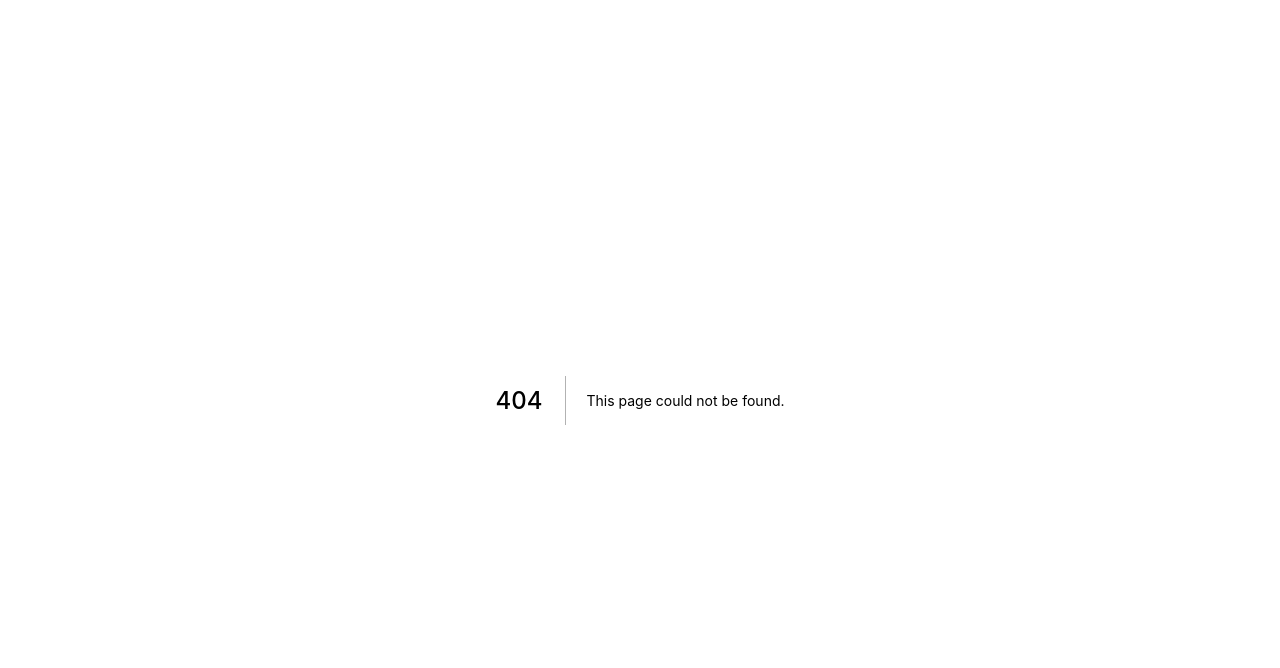
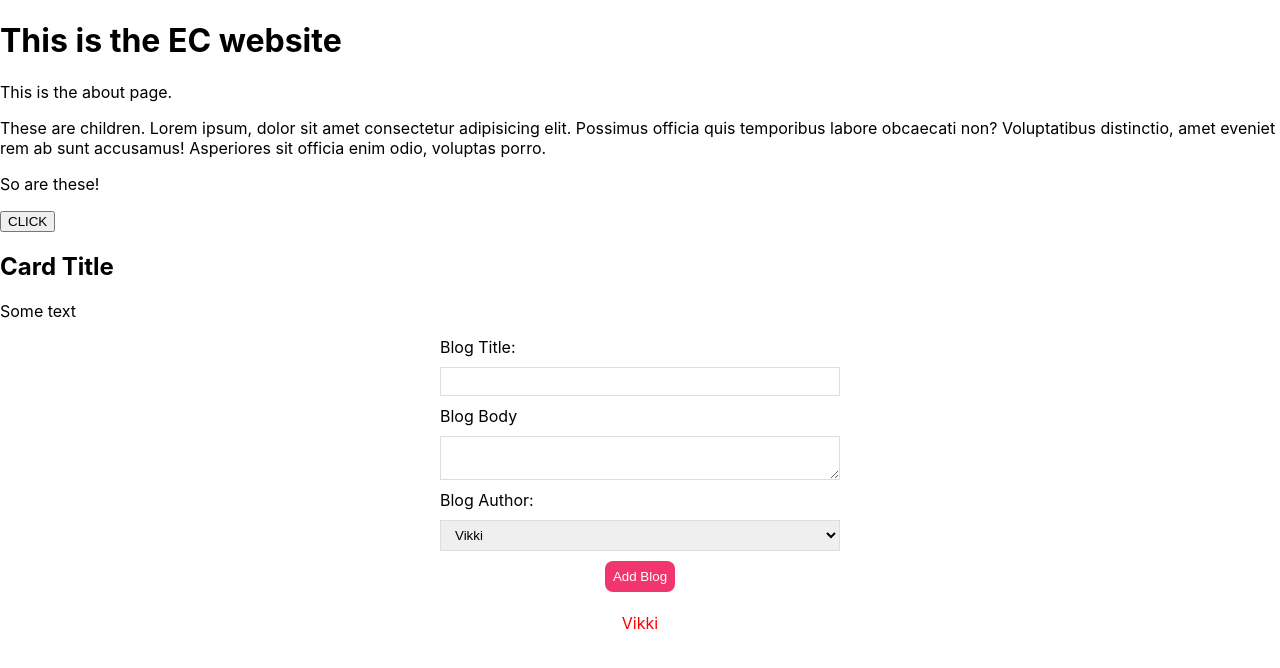
Before and after one commit to general-mathematics/groop_next, a Next.js app: page /about in a window 1280 px wide. Before the commit this address had no page. Shown: the top 668 px of the page. Built offline with nearby package versions, Linux system fonts and the light colour scheme.

Commit message:
Added Global and SCSS Module styles, begun form.
-
-
-

```diff
--- /dev/null
+++ b/components/Button.tsx
@@ -0,0 +1,11 @@
+type ButtonProps = {
+    handleClick: (event:React.MouseEvent<HTMLButtonElement>) => void
+}
+
+const Button = (props:ButtonProps) => {
+    return (
+        <button onClick={props.handleClick}>CLICK</button>
+     );
+}
+
+export default Button ;
--- /dev/null
+++ b/components/Card.tsx
@@ -0,0 +1,17 @@
+type CardProps = {
+    cardDetails: {
+        title: string,
+        text: string
+    }
+}
+
+const Card = (props:CardProps) => {
+    return (
+        <>
+        <h2>{props.cardDetails.title}</h2>
+        <p>{props.cardDetails.text}</p>
+        </>
+    );
+}
+
+export default Card ;
--- /dev/null
+++ b/components/Form.module.scss
@@ -0,0 +1,35 @@
+.testcolor {
+    color:red;
+}
+
+/* create new blog form */
+.create {
+  max-width: 400px;
+  margin: 0 auto;
+  text-align: center;
+}
+.create label {
+  text-align: left;
+  display: block;
+}
+.create h2 {
+  font-size: 20px;
+  color: #f1356d;
+  margin-bottom: 30px;
+}
+.create input, .create textarea, .create select {
+  width: 100%;
+  padding: 6px 10px;
+  margin: 10px 0;
+  border: 1px solid #ddd;
+  box-sizing: border-box;
+  display: block;
+}
+.create button {
+  background: #f1356d;
+  color: #fff;
+  border: 0;
+  padding: 8px;
+  border-radius: 8px;
+  cursor: pointer;
+}
--- /dev/null
+++ b/components/Form.tsx
@@ -0,0 +1,52 @@
+import { useState } from "react";
+import styles from "./Form.module.scss";
+
+function Form(){
+    const [title, setTitle] = useState("");
+    const [body, setBody] = useState("");
+    const [author, setAuthor] = useState("Vikki");
+
+
+    const handleSubmit = (event) => {
+        event.preventDefault();
+
+    }
+
+    return (
+        <div className={styles.create}>
+        <form onSubmit={handleSubmit}>
+            <label>Blog Title:
+                <input
+                    type="text"
+                    required
+                    value={title}
+                    onChange={(e) => setTitle(e.target.value)}
+                    />
+            </label>
+            <label>Blog Body</label>
+            <textarea
+                required
+                value={body}
+                onChange={(e) => setBody(e.target.value)}
+            ></textarea>
+            <label>Blog Author:</label>
+            <select
+                value={author}
+                onChange={(e) => setAuthor(e.target.value)}
+            >
+                <option value="Rich">Rich</option>
+                <option value="Vikki">Vikki</option>
+            </select>
+            <button>Add Blog</button>
+
+
+        <h1>{title}</h1>
+        <p>{body}</p>
+        <p className={styles.testcolor}>{author}</p>
+        </form>
+
+
+        </div>
+    )
+}
+export default Form;
--- /dev/null
+++ b/components/Header.tsx
@@ -0,0 +1,10 @@
+const Header = (props:any) => {
+    return (
+        <>
+        <h1>This is the {props.website} website</h1>
+        {props.children}
+        </>
+     );
+}
+
+export default Header ;
--- /dev/null
+++ b/components/Input.tsx
@@ -0,0 +1,13 @@
+const Input = (props) => {
+    return (
+        <label>{props.label}:
+            <input
+                type="text"
+                value={props.value}
+                onChange={(e) => setName(e.target.value)}
+                    />
+            </label>
+     );
+}
+
+export default Input ;
--- /dev/null
+++ b/data/db.json
@@ -0,0 +1,17 @@
+{
+    "blogs": [
+        {
+            "title": "My first blog",
+            "body": "Some really long sentence. Some really long sentence. Some really long sentence. Some really long sentence.",
+            "author": "Vikki",
+            "id": 1
+        },
+        {
+            "title": "My second blog",
+            "body": "Some really long sentence. Some really long sentence. Some really long sentence. Some really long sentence.",
+            "author": "Rich",
+            "id": 2
+        }
+
+    ]
+}
--- a/package.json
+++ b/package.json
@@ -18,6 +18,7 @@
     "@types/react": "17.0.40",
     "eslint": "8.10.0",
     "eslint-config-next": "12.1.0",
+    "sass": "^1.49.9",
     "typescript": "4.6.2"
   }
 }
--- /dev/null
+++ b/pages/about.tsx
@@ -0,0 +1,35 @@
+import Button from "../components/Button";
+import Card from "../components/Card";
+import Form from "../components/Form";
+import Header from "../components/Header";
+import Input from "../components/Input";
+
+const About = () => {
+        const cardStuff = {
+            title: "Card Title",
+            text: "Some text"
+        }
+
+const articles = [
+        "Newest article",
+        "Some article",
+        "Old article"
+]
+    return (
+
+        <div className="ecmain">
+        <Header website="EC"/>
+        <p>This is the about page.</p>
+        <p>These are children. Lorem ipsum, dolor sit amet consectetur adipisicing elit. Possimus officia quis temporibus labore obcaecati non? Voluptatibus distinctio, amet eveniet rem ab sunt accusamus! Asperiores sit officia enim odio, voluptas porro.</p>
+        <p>So are these!</p>
+        <Button handleClick={() => {
+            alert("You Clicked me, can we have some hash browns?")
+        }}/>
+        <Card cardDetails={cardStuff}/>
+        <Form/>
+        </div>
+
+    );
+}
+
+export default About ;
--- a/styles/Home.module.css
+++ b/styles/Home.module.css
@@ -1,5 +1,5 @@
 .container {
-  padding: 0 2rem;
+  padding: 0 10rem;
 }
 
 .main {
--- a/styles/globals.css
+++ b/styles/globals.css
@@ -10,7 +10,3 @@ a {
   color: inherit;
   text-decoration: none;
 }
-
-* {
-  box-sizing: border-box;
-}
```
Also changed, not shown: pages/test.tsx (added, +12 -0 lines), 1 other file (tests, documents, lock files or other folders).
